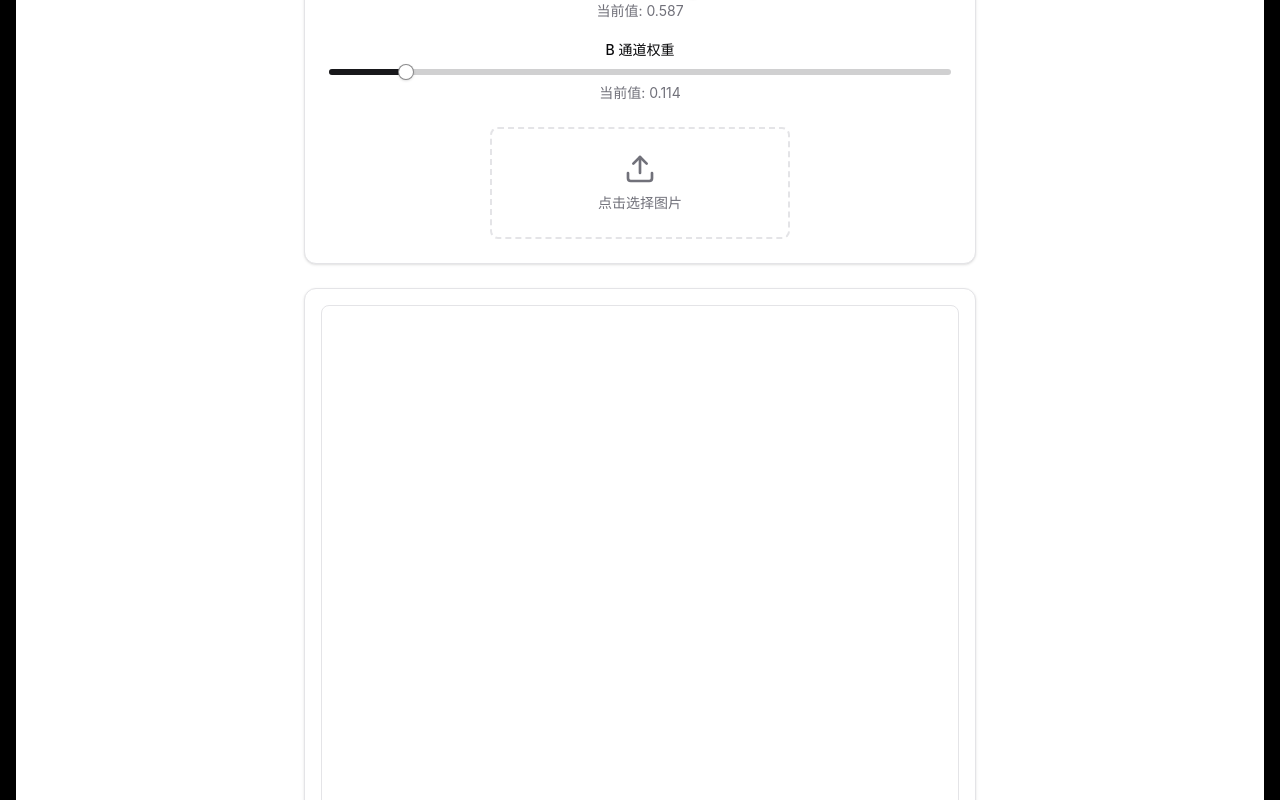
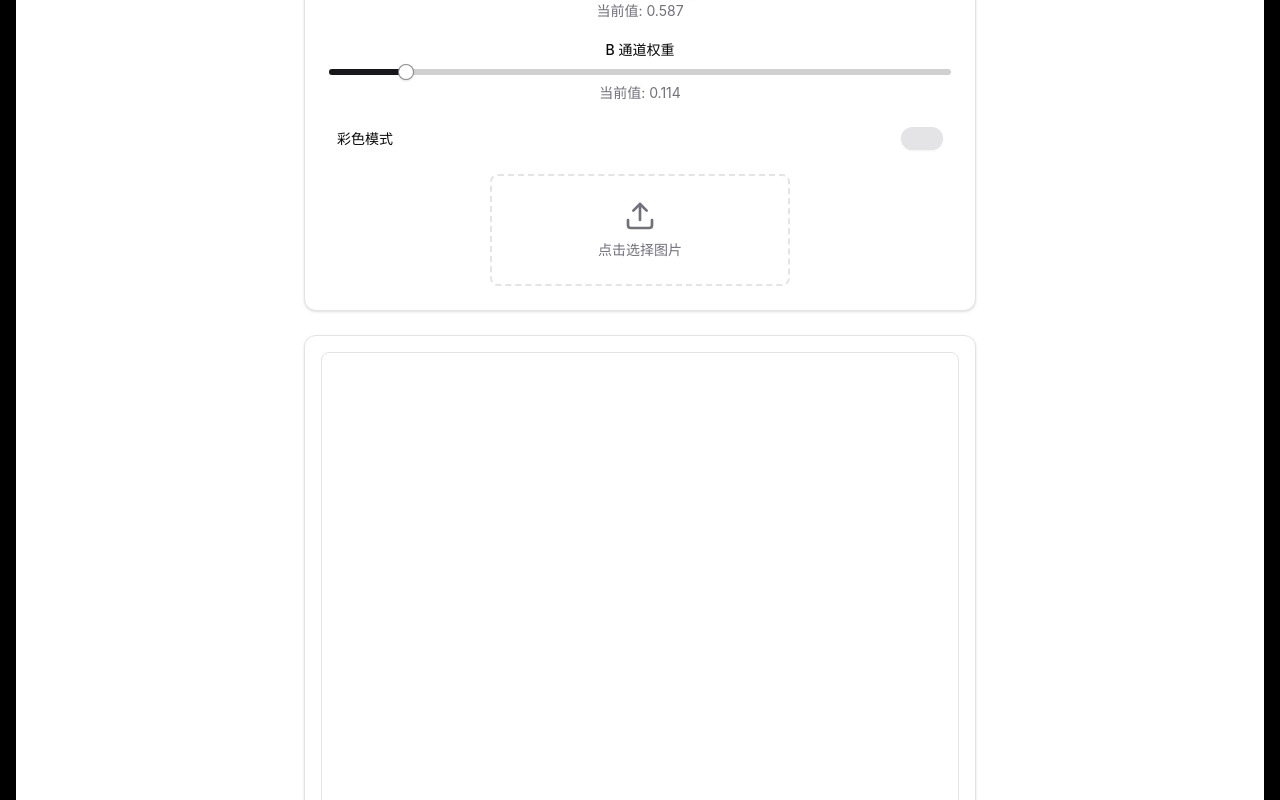
Before and after one commit to Maidang1/pixel-picture, a React (Vite) app: page / in a window 1280 px wide. Shown: the part 240-1040 px from the top of the page. Built offline with nearby package versions, Linux system fonts and the light colour scheme.

Commit message:
feat: 增加渲染模式

```diff
--- a/package.json
+++ b/package.json
@@ -13,6 +13,7 @@
     "@radix-ui/react-label": "^2.1.2",
     "@radix-ui/react-slider": "^1.2.3",
     "@radix-ui/react-slot": "^1.1.2",
+    "@radix-ui/react-switch": "^1.1.3",
     "class-variance-authority": "^0.7.1",
     "clsx": "^2.1.1",
     "lucide-react": "^0.475.0",
--- a/src/App.tsx
+++ b/src/App.tsx
@@ -2,7 +2,9 @@
 import { Label } from "@/components/ui/label"
 import { Slider } from "@/components/ui/slider"
 import { Card, CardContent, CardHeader, CardTitle } from "@/components/ui/card"
-import { Upload } from 'lucide-react'
+import { Button } from "@/components/ui/button"
+import { Upload, Download } from 'lucide-react'
+import { Switch } from "@/components/ui/switch"
 
 import './App.css'
 
@@ -10,6 +12,7 @@
   const [imageFile, setImageFile] = useState<File | null>(null);
   const canvasRef = useRef<HTMLCanvasElement>(null);
   const [isLoading, setIsLoading] = useState(false);
+  const [isColorMode, setIsColorMode] = useState(false);
   const [weights, setWeights] = useState({
     r: 0.299,
     g: 0.587,
@@ -73,9 +76,11 @@
                 const r = pixels[index];
                 const g = pixels[index + 1];
                 const b = pixels[index + 2];
-                // 使用自定义权重计算灰度值
                 const grayscale = weights.r * r + weights.g * g + weights.b * b;
+
                 if (grayscale > 128) {
+                  if (isColorMode) {
+                    // 彩色模式
                     const step = Math.floor((grayscale - 128) / 50);
                     switch (step) {
                       case 0:
@@ -91,9 +96,12 @@
                         ctx.fillStyle = 'rgb(255, 255, 255)';
                     }
                   } else {
+                    // 黑白模式
+                    ctx.fillStyle = 'white';
+                  }
+                } else {
                   ctx.fillStyle = 'black';
                 }
-                // 绘制像素点
                 ctx.fillRect(x, y, 3, 3);
               }
             }
@@ -105,7 +113,22 @@
     };
 
     reader.readAsDataURL(imageFile);
-  }, [imageFile, weights]);
+  }, [imageFile, weights, isColorMode]);
+
+  const handleExportImage = () => {
+    const canvas = canvasRef.current;
+    if (!canvas || !imageFile) return;
+
+    // 创建临时链接
+    const link = document.createElement('a');
+    link.download = `pixel-${imageFile.name}`;
+    link.href = canvas.toDataURL('image/png');
+
+    // 触发下载
+    document.body.appendChild(link);
+    link.click();
+    document.body.removeChild(link);
+  };
 
   return (
     <div className="min-h-screen bg-background p-4 md:p-8">
@@ -161,6 +184,15 @@
                 </div>
               </div>
             </div>
+            <div className="flex items-center justify-between px-2">
+              <Label htmlFor="color-mode">彩色模式</Label>
+              <Switch
+                id="color-mode"
+                checked={isColorMode}
+                onCheckedChange={setIsColorMode}
+                disabled={isLoading}
+              />
+            </div>
 
             <div className="grid place-items-center">
               <Label
@@ -198,11 +230,25 @@
 
         <Card>
           <CardContent className="p-4">
+            <div className="space-y-4">
               <div className="relative aspect-square w-full overflow-hidden rounded-lg border bg-background">
                 <canvas
                   ref={canvasRef}
                   className="absolute inset-0 w-full h-full object-contain"
                 />
+              </div>
+
+              {imageFile && !isLoading && (
+                <div className="flex justify-center">
+                  <Button
+                    onClick={handleExportImage}
+                    className="flex items-center gap-2"
+                  >
+                    <Download className="w-4 h-4" />
+                    导出图片
+                  </Button>
+                </div>
+              )}
             </div>
           </CardContent>
         </Card>
--- /dev/null
+++ b/src/components/ui/switch.tsx
@@ -0,0 +1,27 @@
+import * as React from "react"
+import * as SwitchPrimitives from "@radix-ui/react-switch"
+
+import { cn } from "@/lib/utils"
+
+const Switch = React.forwardRef<
+  React.ElementRef<typeof SwitchPrimitives.Root>,
+  React.ComponentPropsWithoutRef<typeof SwitchPrimitives.Root>
+>(({ className, ...props }, ref) => (
+  <SwitchPrimitives.Root
+    className={cn(
+      "peer inline-flex h-5 w-9 shrink-0 cursor-pointer items-center rounded-full border-2 border-transparent shadow-sm transition-colors focus-visible:outline-none focus-visible:ring-2 focus-visible:ring-ring focus-visible:ring-offset-2 focus-visible:ring-offset-background disabled:cursor-not-allowed disabled:opacity-50 data-[state=checked]:bg-primary data-[state=unchecked]:bg-input",
+      className
+    )}
+    {...props}
+    ref={ref}
+  >
+    <SwitchPrimitives.Thumb
+      className={cn(
+        "pointer-events-none block h-4 w-4 rounded-full bg-background shadow-lg ring-0 transition-transform data-[state=checked]:translate-x-4 data-[state=unchecked]:translate-x-0"
+      )}
+    />
+  </SwitchPrimitives.Root>
+))
+Switch.displayName = SwitchPrimitives.Root.displayName
+
+export { Switch }
```
Also changed, not shown: 1 other file (tests, documents, lock files or other folders). Lines whose indentation alone changed are shown as unchanged.
